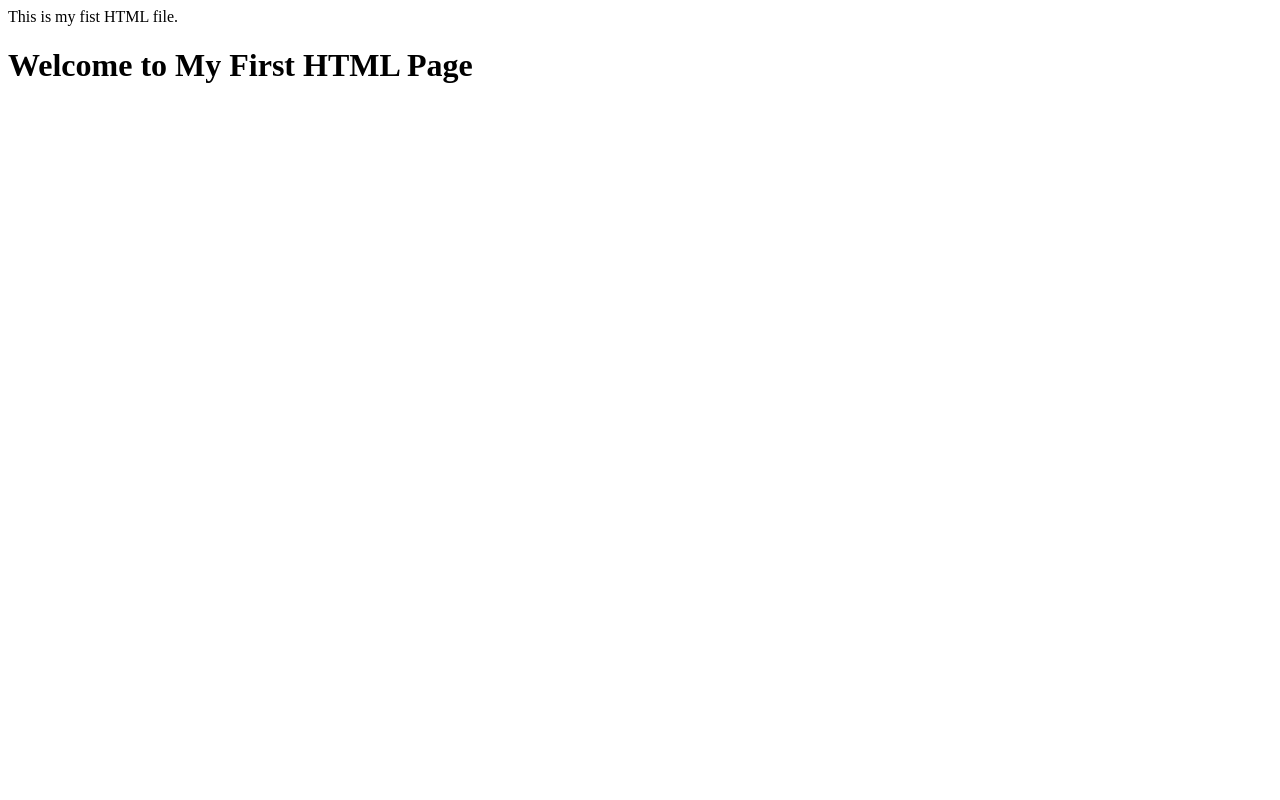
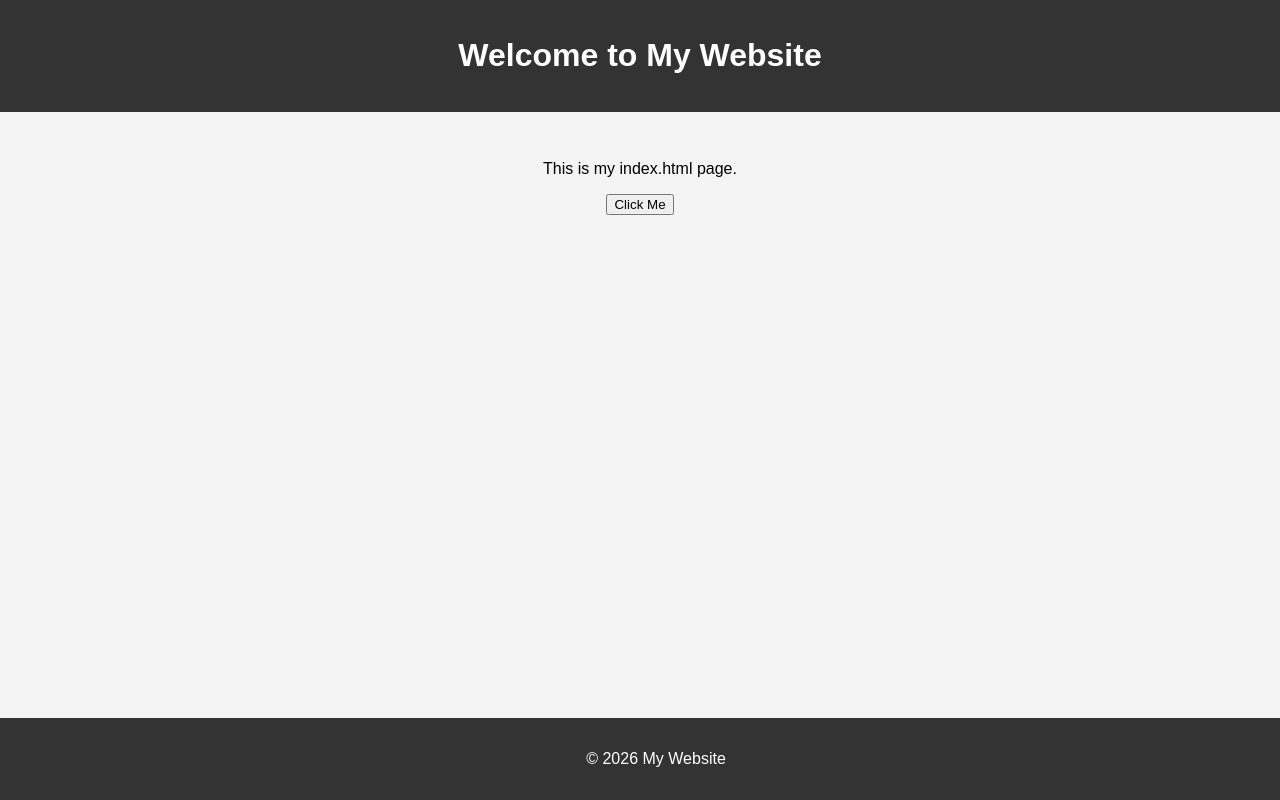
Before and after one commit to Rohitz999/gitpush, a plain HTML site: page index.html in a window 1280 px wide. Drawn offline with Linux system fonts and the light colour scheme.

Commit message:
"This 2nd is commit"

```diff
--- a/index.html
+++ b/index.html
@@ -1,10 +1,49 @@
-This is my fist HTML file.
-<!DOCTYPE html> <H1></H1>
-<html>
+<!DOCTYPE html>
+<html lang="en">
 <head>
-    <title>My First HTML Page</title>
+    <meta charset="UTF-8">
+    <meta name="viewport" content="width=device-width, initial-scale=1.0">
+    <title>My Website</title>
+    <style>
+        body {
+            font-family: Arial, sans-serif;
+            margin: 0;
+            padding: 0;
+            background-color: #f4f4f4;
+            text-align: center;
+        }
+        header {
+            background: #333;
+            color: white;
+            padding: 1rem;
+        }
+        main {
+            padding: 2rem;
+        }
+        footer {
+            background: #333;
+            color: white;
+            padding: 1rem;
+            position: fixed;
+            bottom: 0;
+            width: 100%;
+        }
+    </style>
 </head>
 <body>
-    <h1>Welcome to My First HTML Page</h1>
+
+    <header>
+        <h1>Welcome to My Website</h1>
+    </header>
+
+    <main>
+        <p>This is my index.html page.</p>
+        <button onclick="alert('Hello!')">Click Me</button>
+    </main>
+
+    <footer>
+        <p>© 2026 My Website</p>
+    </footer>
+
 </body>
 </html>
```
